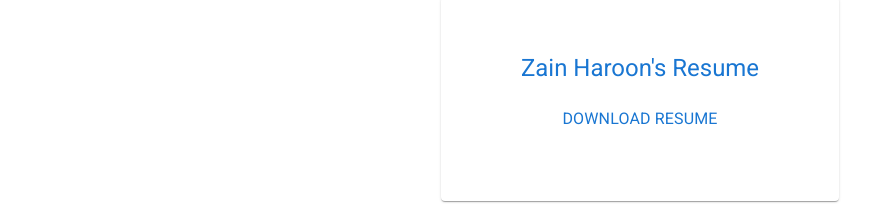
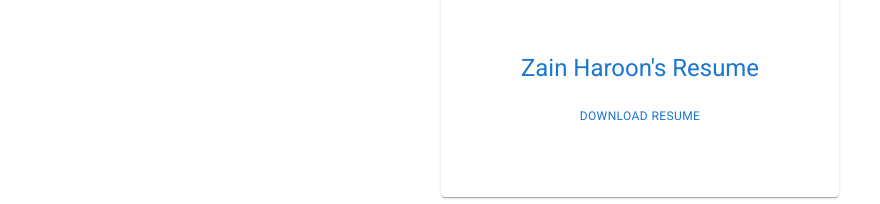
Before and after one commit to ZH1245/portfolio, a React (Create React App) app: page / in a window 1280 px wide. Shown: the part 2431-2635 px from the top of the page, without its empty margins (0-880 px from the left). Built offline with nearby package versions, Linux system fonts and the light colour scheme.

Commit message:
Update PageLayout.js

```diff
--- a/src/Pages/HomePage/PageLayout.js
+++ b/src/Pages/HomePage/PageLayout.js
@@ -514,7 +514,7 @@ function HomePage(props) {
                     sx={{ textAlign: "left" }}
                     className="text"
                   >
-                    <Typography>Download Resume</Typography>
+                    <Typography variant="caption">Download Resume</Typography>
                   </Button>
                 </a>
               </CardContent>
```
